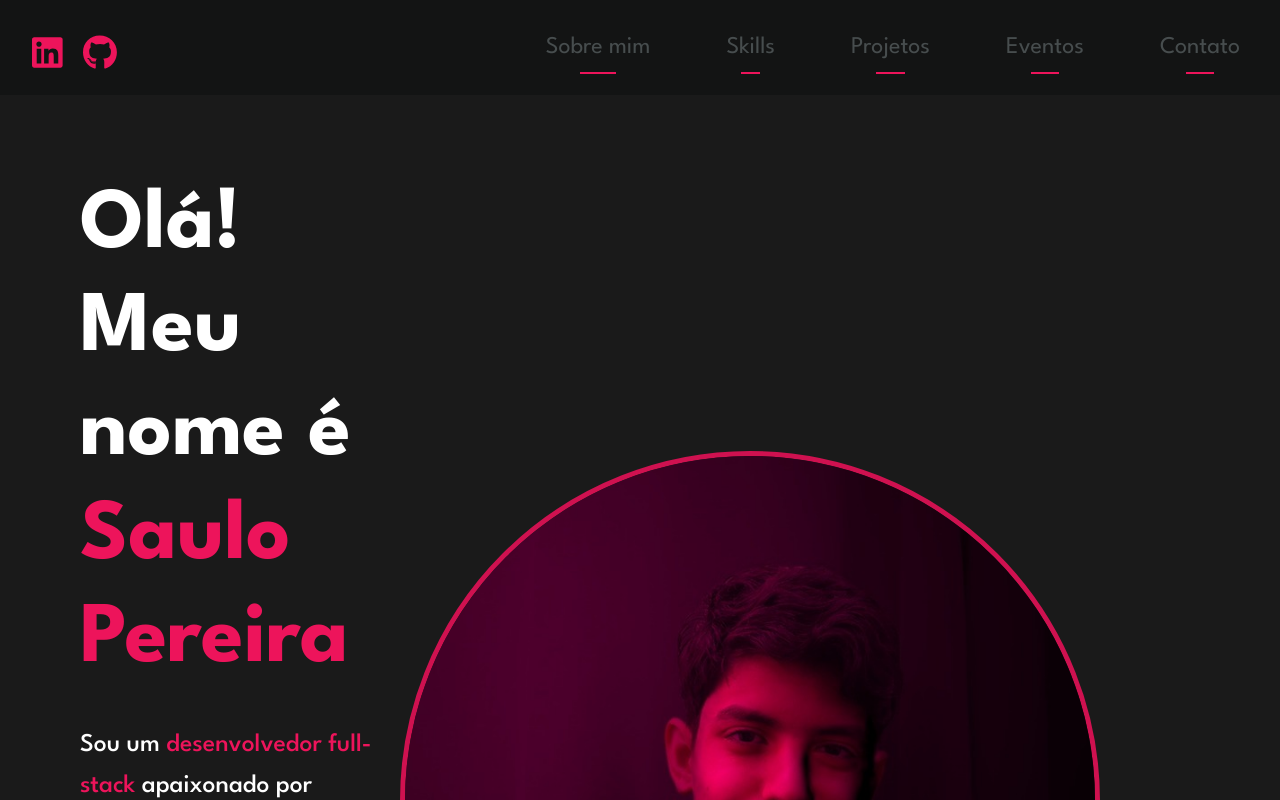
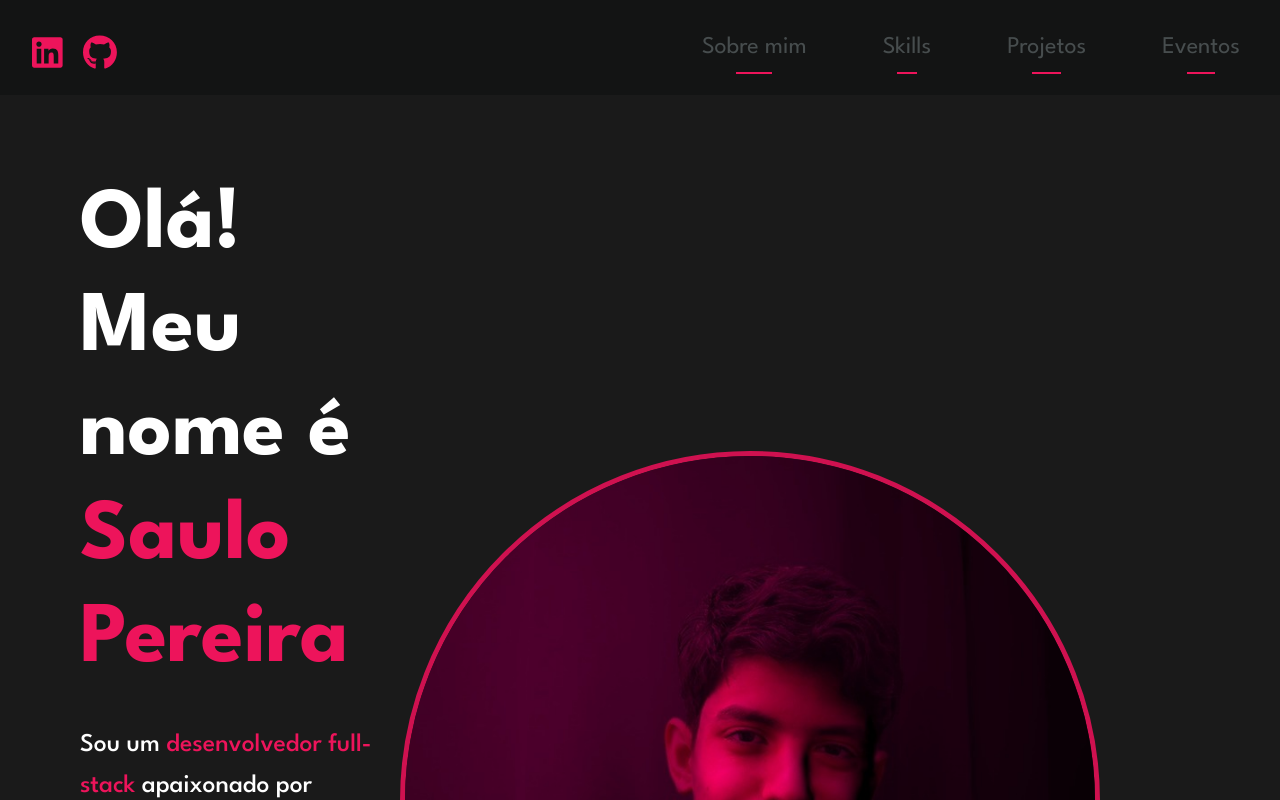
Before and after one commit to saulosw/portfolio-saulosw, a React (Vite) app: page / in a window 1280 px wide. Shown: the top 800 px of the page. Built offline with nearby package versions, Linux system fonts and the light colour scheme.

Commit message:
fix: delete contact section

```diff
--- a/src/components/Footer/Footer.css
+++ b/src/components/Footer/Footer.css
@@ -1,6 +1,6 @@
 .footer {
     padding: 80px;
-    background-color: #ed145b;
+    background-color: #131414;
     text-align: center;
   }
 
@@ -33,7 +33,7 @@
 
   .footer-link {
     text-decoration: none;
-    color: #ffffff;
+    color: #474d4e;
     font-size: 22px;
     font-weight: bold;
     position: relative;
@@ -45,14 +45,14 @@
     position: absolute;
     width: 30%;
     height: 2px;
-    background-color: #e2e2e2;
-    bottom: -3px;
+    background-color: #ed145b;
+    bottom: -5px;
     left: 35%;
     transition: width 0.4s ease-in-out, left 0.4s ease-in-out;
   }
 
   .footer-link:hover {
-    color: #e2e2e2;
+    color: #ed145b;
   }
 
   .footer-link:hover::after {
@@ -67,13 +67,25 @@
   }
 
   .social-icon {
-    color: #ffffff;
+    color: #ed145b;
     font-size: 40px;
     transition: color 0.2s ease-in-out;
   }
 
   .social-icon:hover {
-    color: #e2e2e2;
+    color: #d11151;
+  }
+
+  .footer-email {
+    font-size: 1.4rem;
+    color: #ffffff;
+    margin-top: 10px;
+    text-decoration: none;
+    transition: color 0.2s ease-in-out;
+  }
+
+  .footer-email:hover {
+    color: #ed145b;
   }
 
   @media (max-width: 768px) {
--- a/src/components/Footer/Footer.tsx
+++ b/src/components/Footer/Footer.tsx
@@ -14,7 +14,6 @@ const Footer: React.FC = () => {
             <li><a href="#skills" className="footer-link">Skills</a></li>
             <li><a href="#projetos" className="footer-link">Projetos</a></li>
             <li><a href="#eventos" className="footer-link">Eventos</a></li>
-            <li><a href="#contato" className="footer-link">Contato</a></li>
           </ul>
         </nav>
         <div className="social-icons">
@@ -25,6 +24,9 @@ const Footer: React.FC = () => {
             <FontAwesomeIcon icon={faGithub} className="social-icon" />
           </a>
         </div>
+        <a href="mailto:saulopereiradejesus@gmail.com" className="footer-link footer-email">
+          saulopereiradejesus@gmail.com
+        </a>
       </div>
     </footer>
   );
--- a/src/components/NavBar/NavBar.tsx
+++ b/src/components/NavBar/NavBar.tsx
@@ -22,21 +22,10 @@ const NavBar: React.FC = () => {
 
         <div className="collapse navbar-collapse" id="navbarNavAltMarkup">
           <ul className="navbar-nav navbar-links ms-auto">
-            <li>
-              <a className="nav-link" href="#sobre-mim">Sobre mim</a>
-            </li>
-            <li>
-              <a className="nav-link" href="#skills">Skills</a>
-            </li>
-            <li>
-              <a className="nav-link" href="#projetos">Projetos</a>
-            </li>
-            <li>
-              <a className="nav-link" href="#eventos">Eventos</a>
-            </li>
-            <li>
-              <a className="nav-link" href="#contato">Contato</a>
-            </li>
+            <li><a className="nav-link" href="#sobre-mim">Sobre mim</a></li>
+            <li><a className="nav-link" href="#skills">Skills</a></li>
+            <li><a className="nav-link" href="#projetos">Projetos</a></li>
+            <li><a className="nav-link" href="#eventos">Eventos</a></li>
           </ul>
         </div>
       </div>
```
